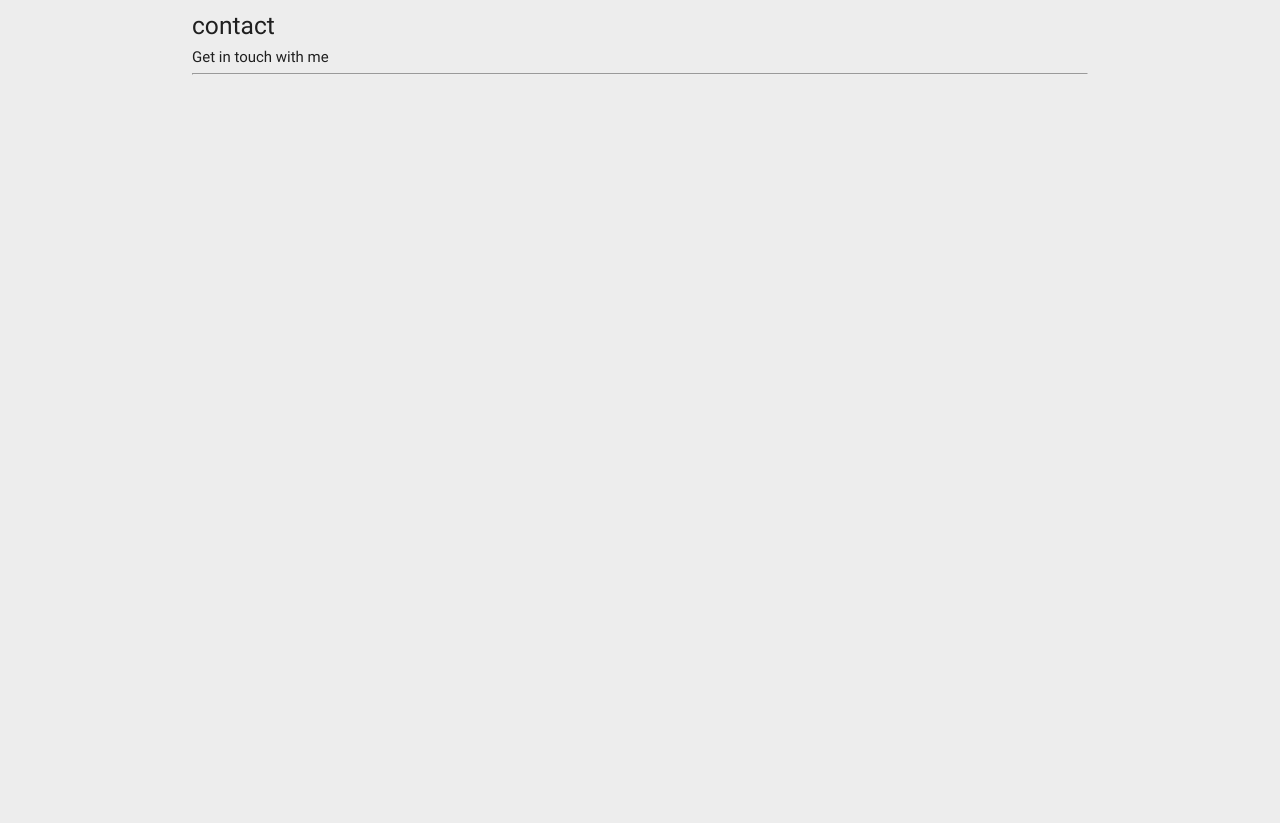
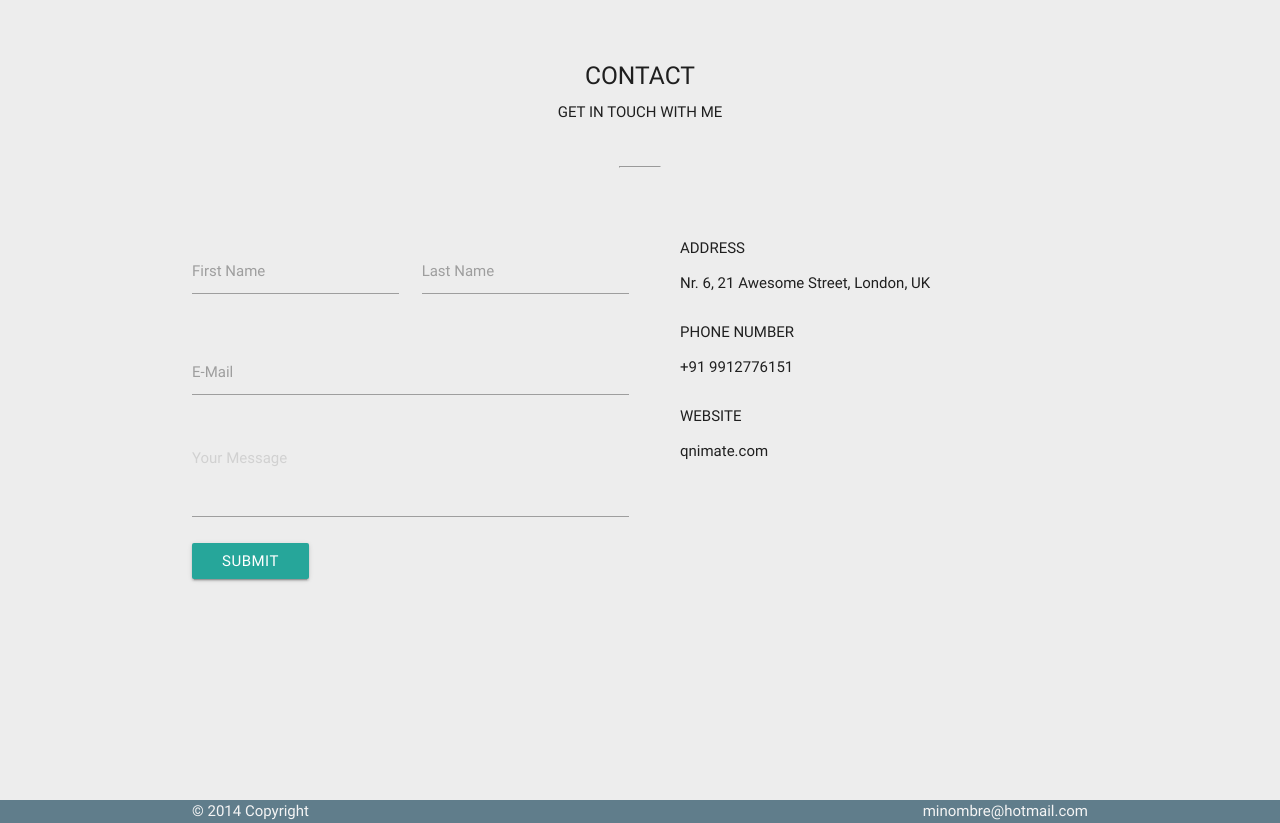
Before and after one commit to strongwarmi/Portafolio, a plain HTML site: page index.html in a window 1280 px wide. Before the commit the page ends 800 px from the top, so only its background shows below. Drawn offline with nearby package versions, Linux system fonts and the light colour scheme.

Commit message:
agregando estilos al footer

```diff
--- a/css/style.css
+++ b/css/style.css
@@ -1,7 +1,27 @@
-body, html {
-	background-color: #EDEDED !important;
+.contacto {
+	background-color: #EDEDED;
+	height: 100vh;
+	padding-top: 50px;
+	padding-bottom: 100px;
 }
-.grid-example{
-  text-align: center;
-  color: white;
+.contacto h5, .contacto h6{
+	text-transform: uppercase;
+	margin-bottom: 15px;
 }
+.contacto h6{
+	margin-bottom: 45px;
+}
+.contacto hr{
+	width: 40px;
+	margin-bottom: 45px;
+}
+.contacto .contactanos{
+    padding-left: 40px;
+}
+
+.contacto .contactanos h6{
+    margin-bottom: 15px;
+}
+.contacto .contactanos p{
+    margin-bottom: 30px;
+}
--- a/index.html
+++ b/index.html
@@ -11,24 +11,58 @@
   </head>
   <body>
     <!-- contactanos -->
+      <section class="contacto">
         <div class="container">
+          <div class="row center-align">
+            <div class="col s12">
               <h5>contact</h5>
               <h6>Get in touch with me</h6>
               <hr>
+            </div>
+          </div>
           <div class="row">
           <div class="col s12 m6 16">
             <div class="row">
               <form class="col s12" action="index.html" method="post">
                     <div class="row">
-
+                      <div class="input-field col s6">
+                        <input id="first_name" type="text" class="validate">
+                        <label for="first_name">First Name</label>
                       </div>
+                      <div class="input-field col s6">
+                        <input id="last_name" type="text" class="validate">
+                        <label for="last_name">Last Name</label>
+                      </div>
+                    </div>
+                    <div class="row">
+                      <div class="input-field col s12">
+                        <input id="email" type="email" class="validate">
+                        <label for="email">E-Mail</label>
+                      </div>
+                    </div>
+                    <textarea class="materialize-textarea" placeholder="Your Message" required></textarea>
+                    <button class="btn waves-effect waves-light" type="submit" name="action">Submit
+                    </button>
               </form>
             </div>
-
           </div>
-
+          <div class="col s12 m6 l6 contactanos left-align">
+             <h6>Address</h6>
+             <p> Nr. 6, 21 Awesome Street, London, UK</p>
+             <h6>Phone Number</h6>
+             <p>+91 9912776151</p>
+             <h6>Website</h6>
+             <p>qnimate.com</p>
           </div>
         </div>
+        </div>
+      </section>
+      <footer >
+        <div class="footer-copyright blue-grey">
+          <div class="container grey-text text-lighten-4"> © 2014 Copyright<a class="grey-text text-lighten-4 right" href="#">minombre@hotmail.com</a>
+          </div>
+        </div>
+      </footer>
 
       <!--Import jQuery before materialize.js-->
       <script type="text/javascript" src="https://code.jquery.com/jquery-2.1.1.min.js"></script>
```
Lines whose indentation alone changed are shown as unchanged.
